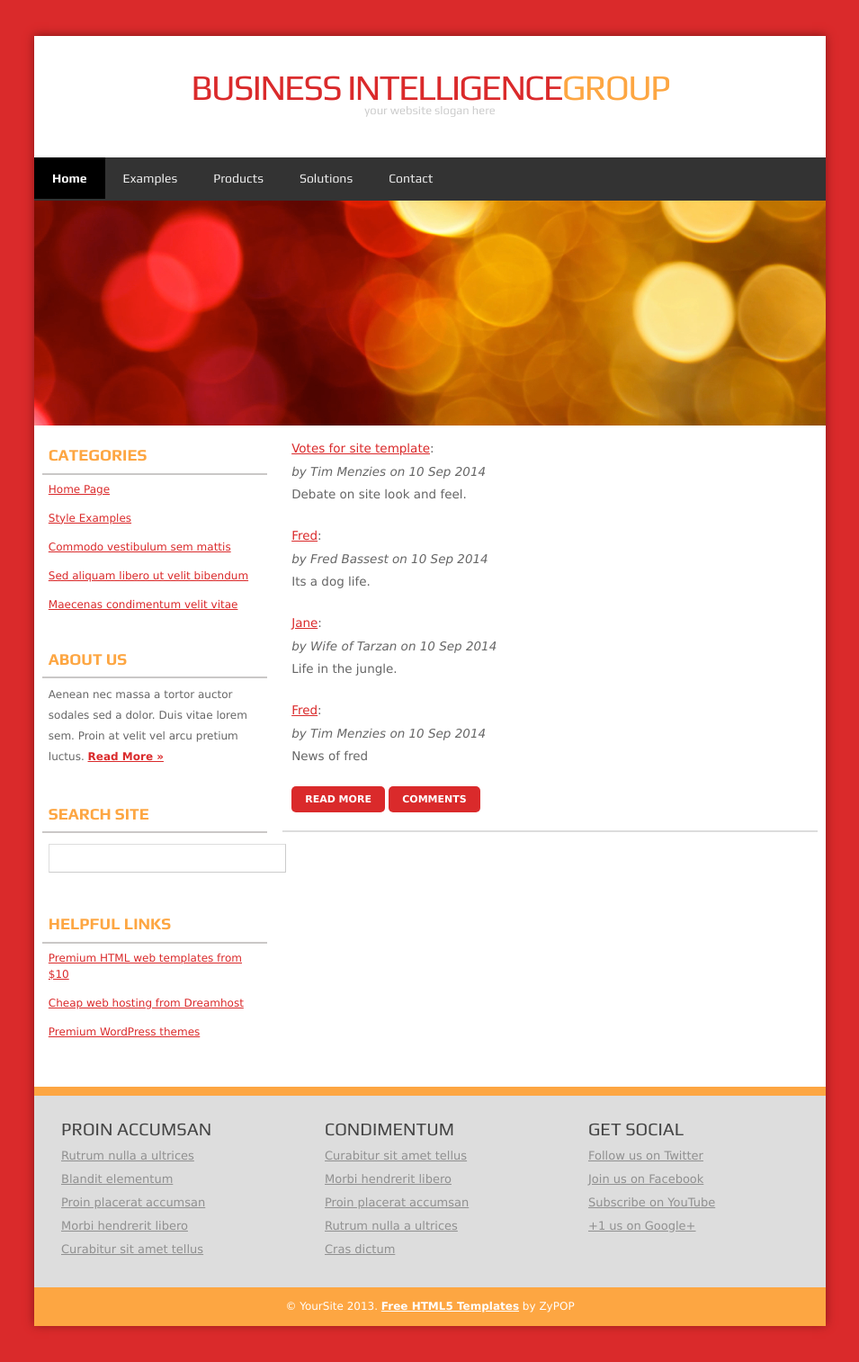
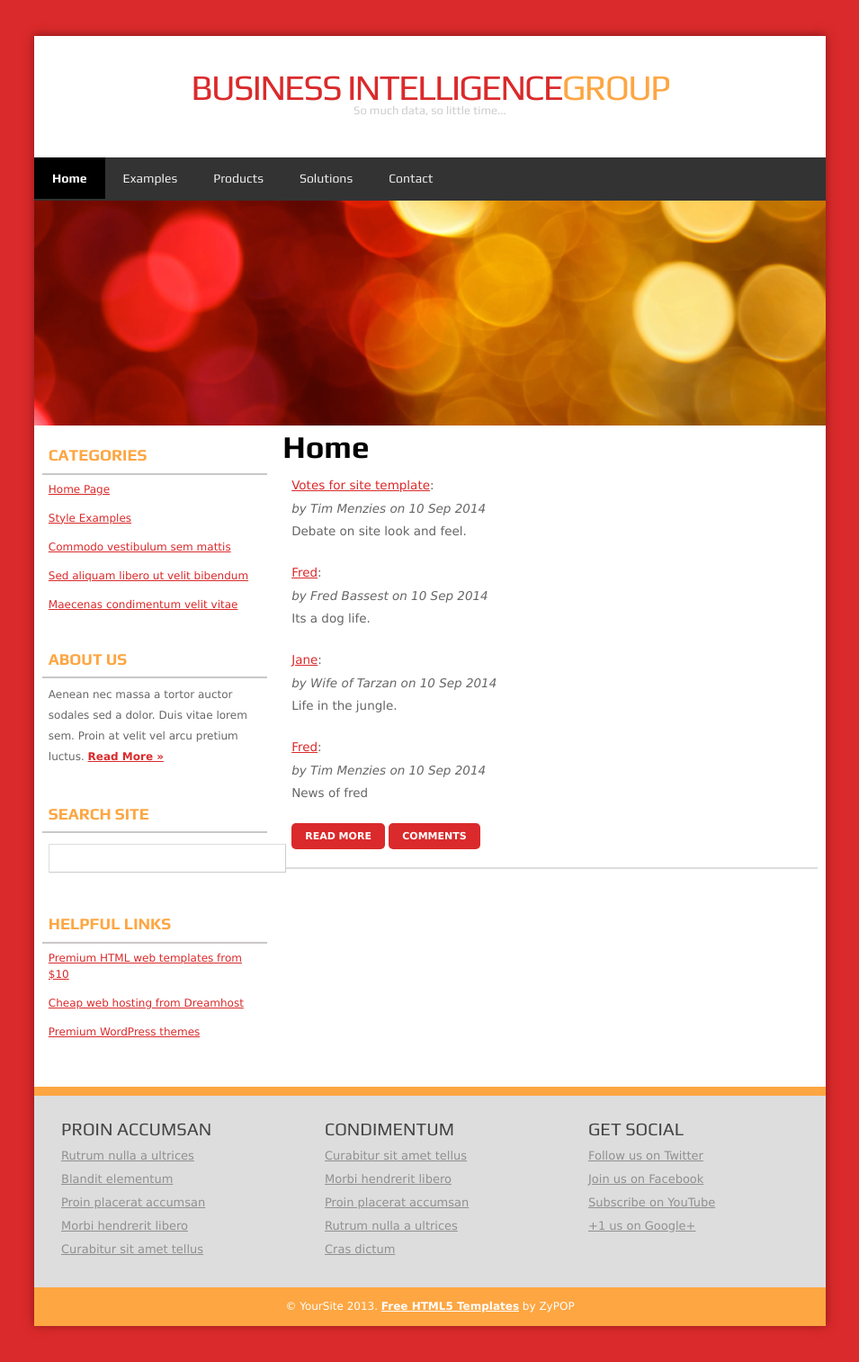
Before and after one commit to swaruparam/bigstate.github.io, a Jekyll site: the page built from index.html, in a window 1280 px wide. Shown: the whole page at 90% size, without its empty margins (162-1117 px from the left). Built offline with Jekyll 4.4.1, drawn with Linux system fonts in a browser that asks for light colours.

```diff
--- a/_config.yml
+++ b/_config.yml
@@ -2,3 +2,4 @@
 name1: 'Business Intelligence'
 name2: 'Group'
 url: 'http://bigstate.github.io'
+slogan: 'So much data, so little time...'
--- a/_layouts/flame.html
+++ b/_layouts/flame.html
@@ -2,7 +2,7 @@
 <html>
 <head>
 <meta http-equiv="Content-Type" content="text/html; charset=utf-8" />
-<title> {{title}} </title>
+<title> {{page.title}} </title>
 <link rel="stylesheet" href="img/styles.css" type="text/css" />
 <!--[if lt IE 9]>
 <script src="http://html5shiv.googlecode.com/svn/trunk/html5.js"></script>
@@ -19,7 +19,7 @@
 <div id="container">
     <header>
     	<h1><a href="/">{{site.name1}}<span>{{site.name2}}</span></a></h1>
-        <h2>your website slogan here</h2>
+        <h2>{{site.slogan}}</h2>
     </header>
     <nav>
        {% include nav.html %}
@@ -30,7 +30,7 @@
     <div id="body">
 
 		<section id="content">
-
+<h1>{{page.title}}</h2>
 	    <article>
 		{{content}}
 
```
